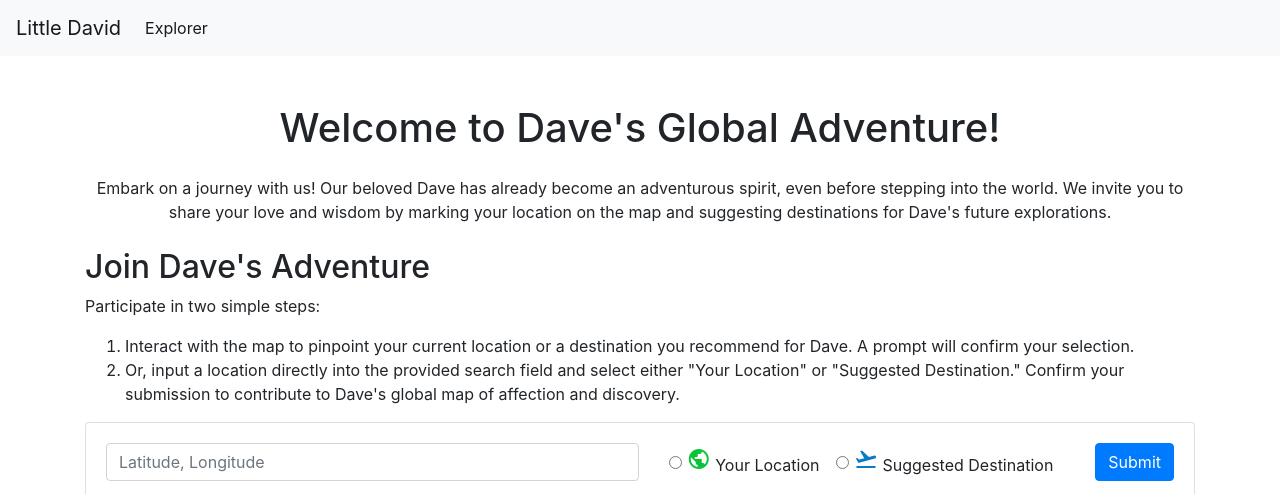
After one commit to DaveVED/little-daveved-explorer, a FastAPI app: template templates/explorer/explorer.html in a window 1280 px wide. The commit adds this page. Shown: the top 494 px of the page. Run offline with FastAPI, Linux system fonts and the light colour scheme; the template is opened without the code that fills it, so the values that code supplies are empty; some libraries are stand-ins or nearby versions; grey boxes are pictures that could not be loaded.

Commit message:
feat: basic stub added for explorer

```diff
--- a/api/routers/world_map.py
+++ b/api/routers/explorer.py
@@ -6,12 +6,12 @@ router = APIRouter()
 templates = Jinja2Templates(directory="templates")
 
 @router.get("/")
-def world_map_root(request: Request):
+def explorer(request: Request):
     context = {
         "request": request,
         "title": "World Map"
     }
 
-    response = templates.TemplateResponse("world-map/map.html", context)
+    response = templates.TemplateResponse("explorer/explorer.html", context)
 
     return response
--- a/main.py
+++ b/main.py
@@ -1,11 +1,11 @@
 #!/usr/bin/env python3
 
 import api.routers.home as home
-import api.routers.world_map as world_map
+import api.routers.explorer as explorer
 
 from fastapi import FastAPI
 
 app = FastAPI()
 
 app.include_router(home.router)
-app.include_router(world_map.router, prefix="/world-map")
+app.include_router(explorer.router, prefix="/explorer")
--- a/templates/base.html
+++ b/templates/base.html
@@ -3,6 +3,8 @@
 
 <head>
     <meta charset="UTF-8">
+    <meta name="viewport" content="width=device-width, initial-scale=1">
+
     <title>Live Dave</title>
 
     <!-- Htmx -->
@@ -11,15 +13,28 @@
     <!-- Htmx -->
     <link rel="stylesheet" href="https://cdn.jsdelivr.net/npm/bootstrap@4.0.0/dist/css/bootstrap.min.css" integrity="sha384-Gn5384xqQ1aoWXA+058RXPxPg6fy4IWvTNh0E263XmFcJlSAwiGgFAW/dAiS6JXm" crossorigin="anonymous">
     <link href="https://cdn.jsdelivr.net/npm/bootstrap-icons@1.9.0/font/bootstrap-icons.css" rel="stylesheet">
+
+    <!-- leafletjs -->
+    <link rel="stylesheet" href="https://unpkg.com/leaflet@1.9.4/dist/leaflet.css" integrity="sha256-p4NxAoJBhIIN+hmNHrzRCf9tD/miZyoHS5obTRR9BMY=" crossorigin=""/>
+    <script src="https://unpkg.com/leaflet@1.9.4/dist/leaflet.js" integrity="sha256-20nQCchB9co0qIjJZRGuk2/Z9VM+kNiyxNV1lvTlZBo=" crossorigin=""></script>
+
+    <!-- Material Icons -->
+    <link href="https://fonts.googleapis.com/icon?family=Material+Icons" rel="stylesheet">
+
+    {% block style %}
+    {% endblock %}
 </head>
 <body>
     {% block header %}
     {% include 'fragments/header.html' %}
     {% endblock %}
-    <div>
+
+    <div style="display: flex; margin: auto">
         {% block content %}{% endblock %}
     </div>
 
+    {% block javascript %}
+    {% endblock %}
 
     <!-- Bootstrap JS, Popper.js, and jQuery -->
     <script src="https://code.jquery.com/jquery-3.2.1.slim.min.js" integrity="sha384-KJ3o2DKtIkvYIK3UENzmM7KCkRr/rE9/Qpg6aAZGJwFDMVNA/GpGFF93hXpG5KkN" crossorigin="anonymous"></script>
--- /dev/null
+++ b/templates/explorer/explorer.html
@@ -0,0 +1,26 @@
+{% extends "base.html" %}
+
+{% block content %}
+<main class="container mt-5">
+    <header>
+        <h1 class="text-center mb-4">Welcome to Dave's Global Adventure!</h1>
+    </header>
+    <section class="text-center mb-4">
+        <p>
+            Embark on a journey with us! Our beloved Dave has already become an adventurous spirit, even before stepping into the world. We invite you to share your love and wisdom by marking your location on the map and suggesting destinations for Dave's future explorations.
+        </p>
+    </section>
+
+    <section>
+        <h2>Join Dave's Adventure</h2>
+        <p>Participate in two simple steps:</p>
+        <ol>
+            <li>Interact with the map to pinpoint your current location or a destination you recommend for Dave. A prompt will confirm your selection.</li>
+            <li>Or, input a location directly into the provided search field and select either "Your Location" or "Suggested Destination." Confirm your submission to contribute to Dave's global map of affection and discovery.</li>
+        </ol>
+    </section>
+
+    {% include 'explorer/map.html' %}
+
+</main>
+{% endblock %}
--- /dev/null
+++ b/templates/explorer/map.html
@@ -0,0 +1,64 @@
+{% block style %}
+<style>
+  #map { height: 400px; /* Adjusted height */ }
+  @media (min-width: 768px) {
+    .map-container { padding: 0; }
+  }
+</style>
+{% endblock %}
+
+{% block content %}
+    <div class="card">
+        <div class="card-body">
+            <form>
+                <div class="row g-3 align-items-center justify-content-between">
+                    <!-- Coordinates Input -->
+                    <div class="col-12 col-lg">
+                        <input type="text" class="form-control" id="coordinatesInput" placeholder="Latitude, Longitude">
+                    </div>
+
+                    <!-- Radio Options -->
+                    <div class="col-12 col-lg-auto">
+                        <div class="form-check form-check-inline">
+                            <input class="form-check-input" type="radio" name="mapOptions" id="locationOption" value="location">
+                            <label class="form-check-label" for="locationOption">
+                                <i class="material-icons" style="color:#0bc336;">public</i> Your Location
+                            </label>
+                        </div>
+                        <div class="form-check form-check-inline">
+                            <input class="form-check-input" type="radio" name="mapOptions" id="destinationOption" value="destination">
+                            <label class="form-check-label" for="destinationOption">
+                                <i class="material-icons" style="color:#0b7bc3;">flight_takeoff</i> Suggested Destination
+                            </label>
+                        </div>
+                    </div>
+
+                    <!-- Submit Button -->
+                    <div class="col-12 col-lg-auto">
+                        <button type="submit" class="btn btn-primary">Submit</button>
+                    </div>
+                </div>
+            </form>
+        </div>
+        <!-- Map container adjusted for consistent width -->
+        <div class="card-body map-container">
+            <div id="map"></div>
+        </div>
+    </div>
+{% endblock %}
+
+{% block javascript %}
+<script>
+    var map = L.map('map').setView([32.77917, -96.80889], 1);
+    L.tileLayer('https://tile.openstreetmap.org/{z}/{x}/{y}.png', {
+        attribution: '&copy; <a href="https://www.openstreetmap.org/copyright">OpenStreetMap</a> contributors'
+    }).addTo(map);
+
+    var popup = L.popup();
+    map.on('click', onMapClick);
+
+    function onMapClick(e) {
+        popup.setLatLng(e.latlng).setContent("You clicked the map at " + e.latlng.toString()).openOn(map);
+    }
+</script>
+{% endblock %}
--- a/templates/fragments/header.html
+++ b/templates/fragments/header.html
@@ -6,7 +6,7 @@
     <div class="collapse navbar-collapse" id="navbarNav">
         <ul class="navbar-nav">
             <li class="nav-item active">
-                <a class="nav-link" href="/world-map">World Map</a>
+                <a class="nav-link" href="/explorer">Explorer</a>
             </li>
         </ul>
     </div>
```
Also changed, not shown: templates/world-map/map.html (deleted, +0 -7 lines).
